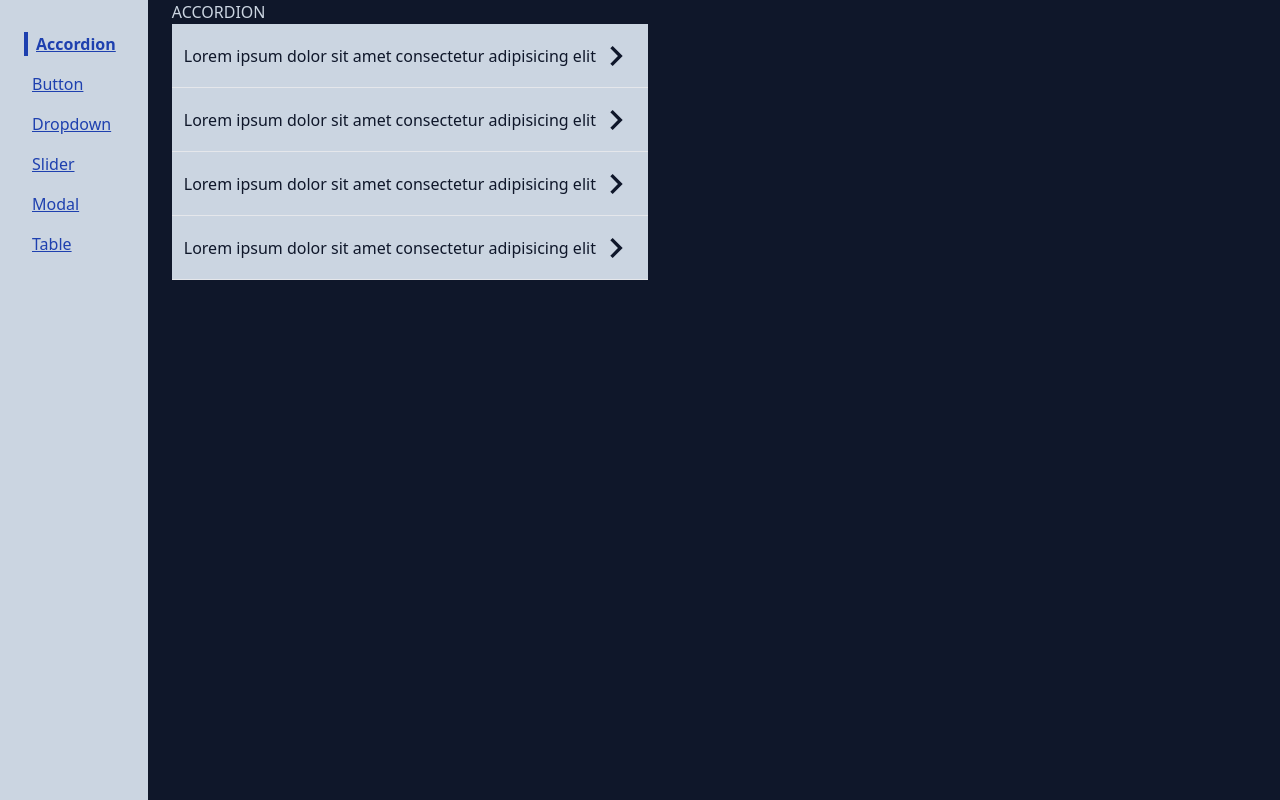
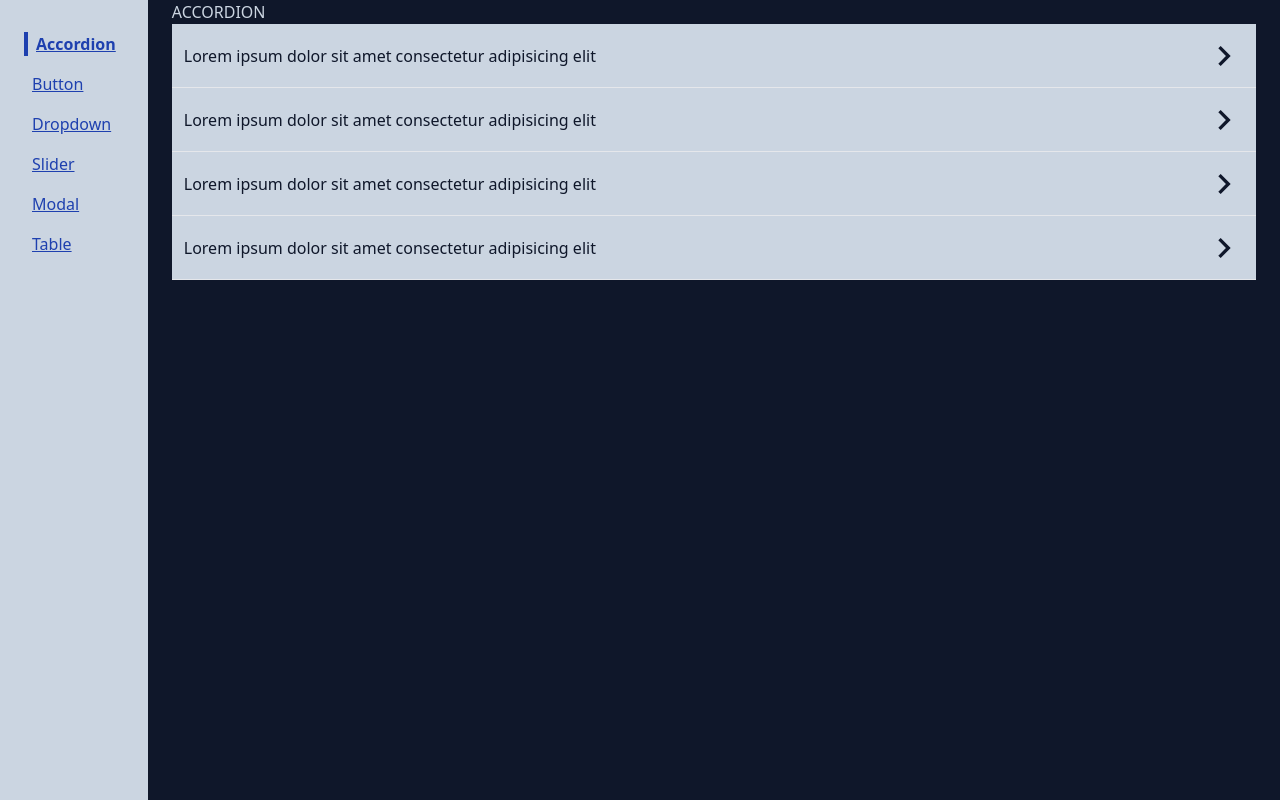
Before and after one commit to SmackSmash/grider-comps, a React (Vite) app: page /accordion in a window 1280 px wide. Built offline with nearby package versions, Linux system fonts and the light colour scheme.

Commit message:
A few styles

```diff
--- a/src/pages/AccordionPage/AccordionPage.jsx
+++ b/src/pages/AccordionPage/AccordionPage.jsx
@@ -29,7 +29,7 @@ const accordionData = [
 
 const AccordionPage = () => {
   return (
-    <div>
+    <div className='w-full pr-6'>
       <h1 className='text-slate-300'>ACCORDION</h1>
       <Accordion data={accordionData} />
     </div>
```
